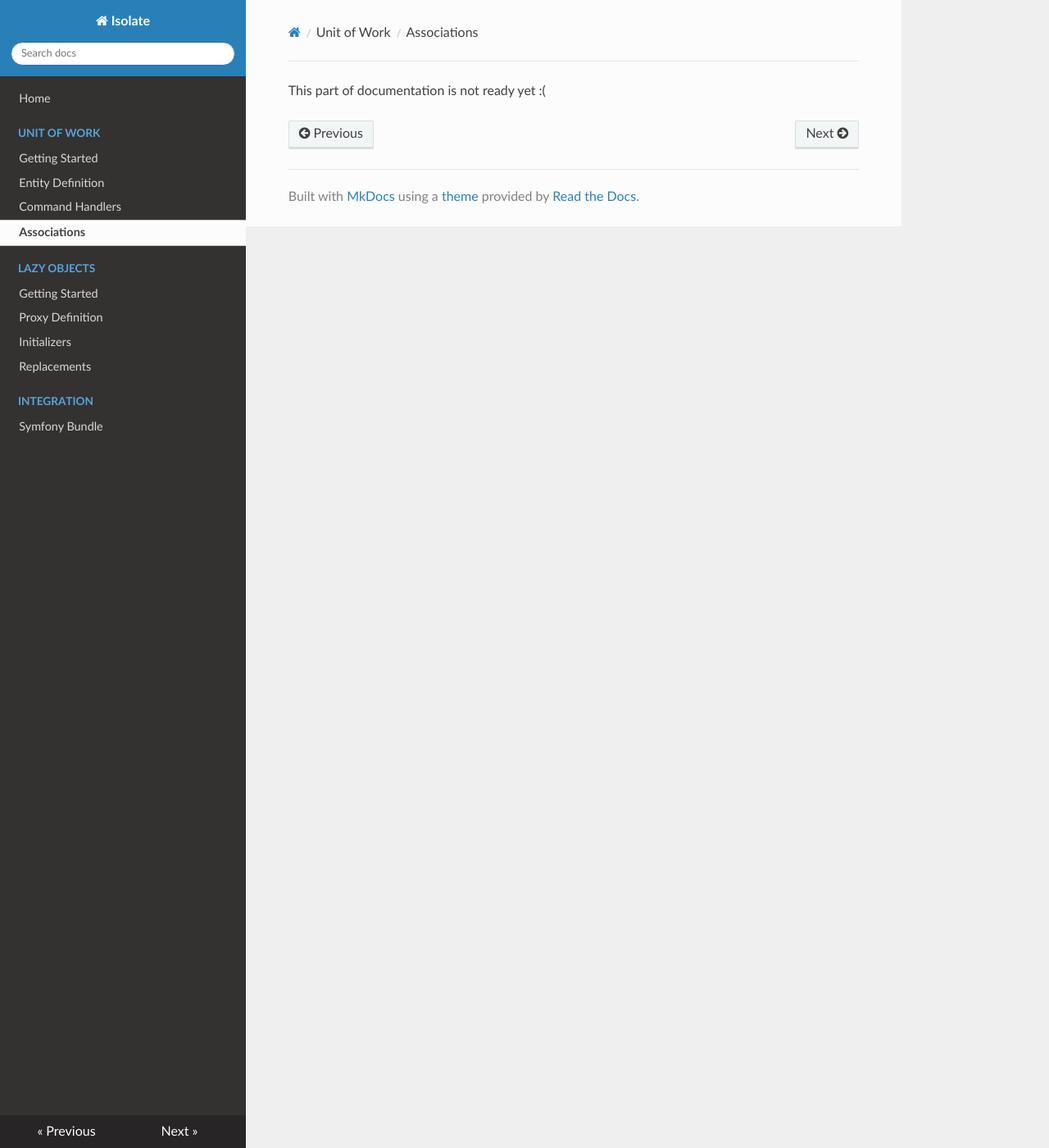
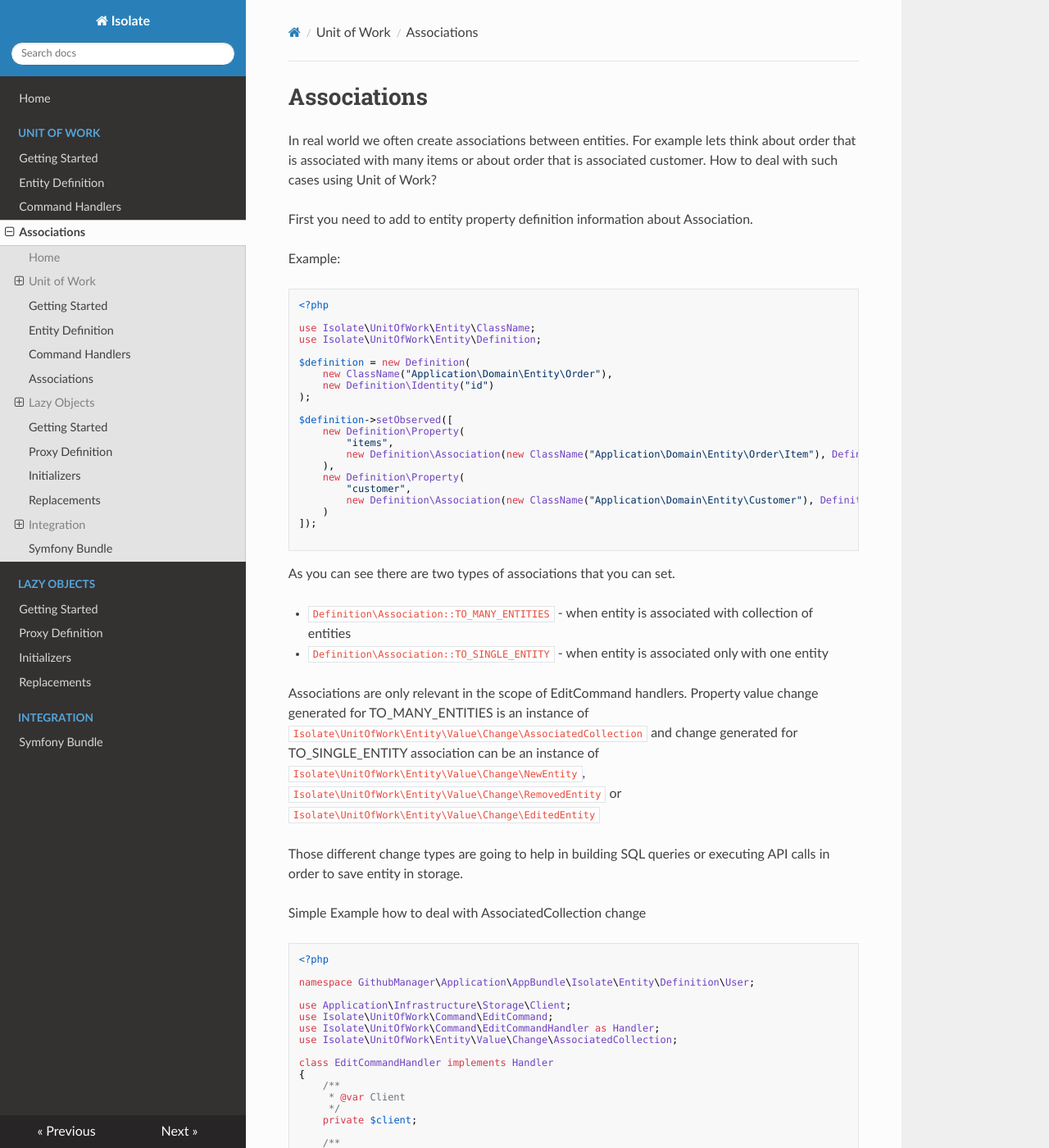
Before and after one commit to isolate-org/documentation, an MkDocs documentation site: the page built from docs/unit-of-work/associations.md, in a window 1280 px wide and 1400 px high. Shown: the whole window at 82% size. Built offline with MkDocs 1.6.1, drawn with Linux system fonts in a browser that asks for light colours; nearby versions of some CDN libraries; old or Windows-style settings are respelled for this version of MkDocs; some of the changed text lies outside the part shown.

Commit message:
Added missing associations documentation

````diff
--- a/docs/unit-of-work/associations.md
+++ b/docs/unit-of-work/associations.md
@@ -1 +1,95 @@
-This part of documentation is not ready yet :(
+# Associations
+
+In real world we often create associations between entities. For example lets think about order that is associated with
+many items or about order that is associated customer. How to deal with such cases using Unit of Work?
+
+First you need to add to entity property definition information about Association.
+
+Example:
+
+```php
+<?php
+
+use Isolate\UnitOfWork\Entity\ClassName;
+use Isolate\UnitOfWork\Entity\Definition;
+
+$definition = new Definition(
+    new ClassName("Application\Domain\Entity\Order"),
+    new Definition\Identity("id")
+);
+
+$definition->setObserved([
+    new Definition\Property(
+        "items",
+        new Definition\Association(new ClassName("Application\Domain\Entity\Order\Item"), Definition\Association::TO_MANY_ENTITIES)
+    ),
+    new Definition\Property(
+        "customer",
+        new Definition\Association(new ClassName("Application\Domain\Entity\Customer"), Definition\Association::TO_SINGLE_ENTITY)
+    )
+]);
+
+```
+
+As you can see there are two types of associations that you can set.
+
+- ``Definition\Association::TO_MANY_ENTITIES`` - when entity is associated with collection of entities
+- ``Definition\Association::TO_SINGLE_ENTITY`` - when entity is associated only with one entity
+
+Associations are only relevant in the scope of EditCommand handlers. Property value change generated for TO_MANY_ENTITIES is
+an instance of ``Isolate\UnitOfWork\Entity\Value\Change\AssociatedCollection`` and change generated for TO_SINGLE_ENTITY
+association can be an instance of ``Isolate\UnitOfWork\Entity\Value\Change\NewEntity``, ``Isolate\UnitOfWork\Entity\Value\Change\RemovedEntity``
+or ``Isolate\UnitOfWork\Entity\Value\Change\EditedEntity``
+
+Those different change types are going to help in building SQL queries or executing API calls in order to save entity in storage.
+
+Simple Example how to deal with AssociatedCollection change
+
+```php
+<?php
+
+namespace GithubManager\Application\AppBundle\Isolate\Entity\Definition\User;
+
+use Application\Infrastructure\Storage\Client;
+use Isolate\UnitOfWork\Command\EditCommand;
+use Isolate\UnitOfWork\Command\EditCommandHandler as Handler;
+use Isolate\UnitOfWork\Entity\Value\Change\AssociatedCollection;
+
+class EditCommandHandler implements Handler
+{
+    /**
+     * @var Client
+     */
+    private $client;
+
+    /**
+     * @param Client $client
+     */
+    public function __construct(Client $client)
+    {
+        $this->client = $client;
+    }
+
+    /**
+     * @param EditCommand $command
+     */
+    public function handle(EditCommand $command)
+    {
+        $changes = $command->getChanges();
+        if ($changes->hasChangeFor("followedUsers")) {
+            $this->handleFollowedUsersChange($changes->getChangeFor("followedUsers"));
+        }
+    }
+
+    /**
+     * @param AssociatedCollection $change
+     */
+    private function handleFollowedUsersChange(AssociatedCollection $change)
+    {
+        foreach ($change->getChangesForRemovedEntities() as $removedEntityChange) {
+            $this->client->unfollow($removedEntityChange->getOriginValue());
+        }
+    }
+}
+
+```
````
Also changed, not shown: docs/integration/symfony-bundle.md (+1 -1 lines).
